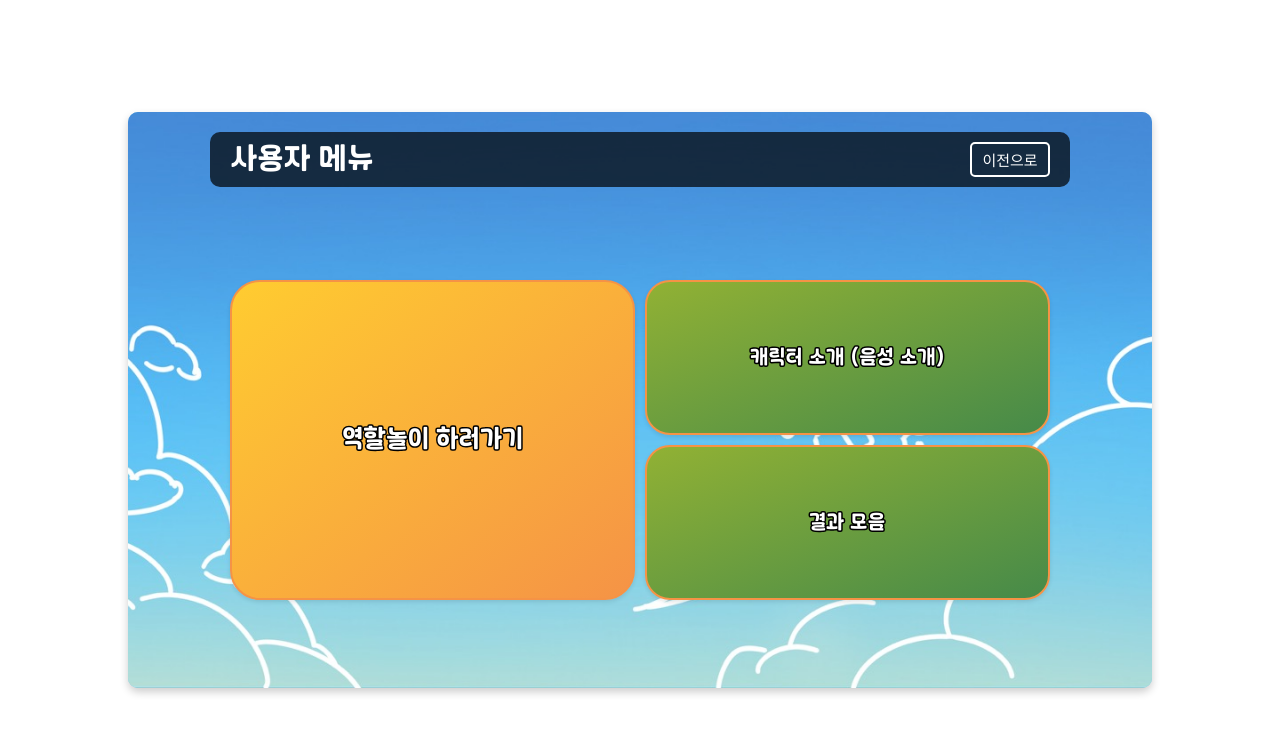
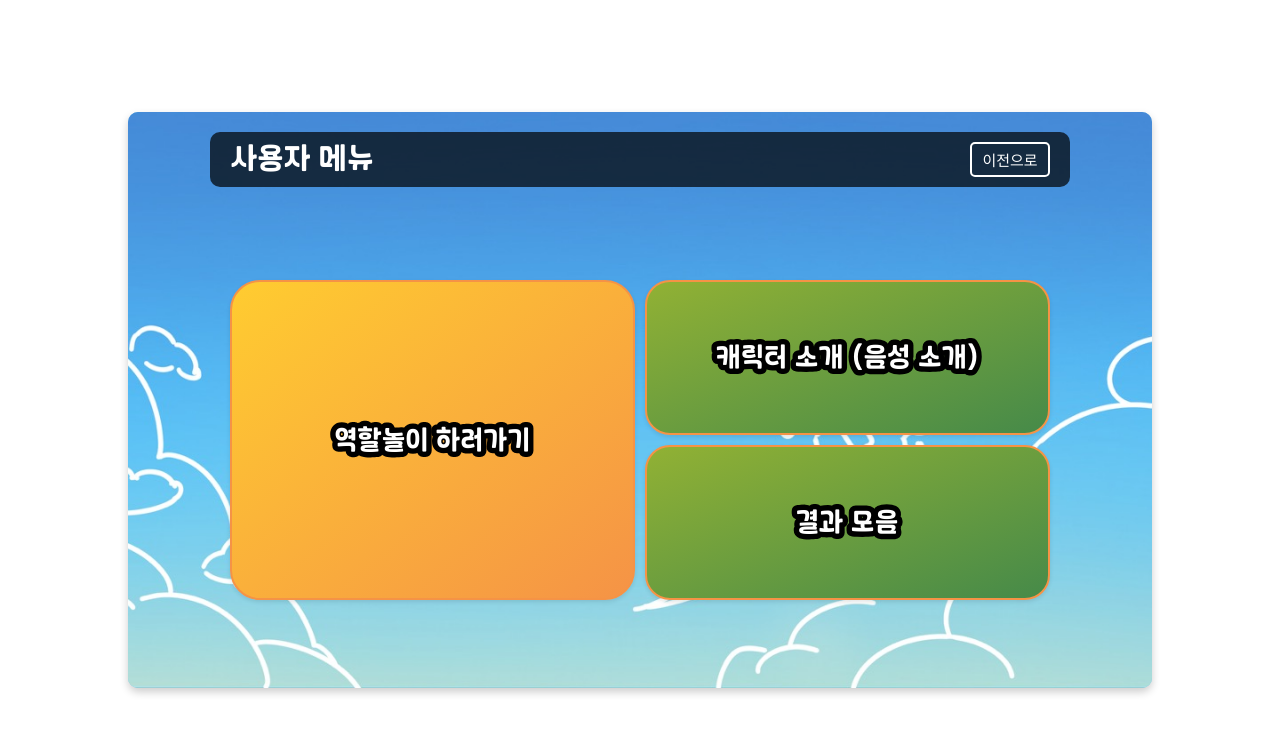
Before and after one commit to Prize-Three/roleplay_frontend, a React (Create React App) app: page / in a window 1280 px wide. Shown: the top 734 px of the page. Built offline with nearby package versions, Linux system fonts and the light colour scheme.

Commit message:
[Home] 이중 테두리 with SVG로 글씨에 테두리 적용

```diff
--- a/src/pages/Home/Home.jsx
+++ b/src/pages/Home/Home.jsx
@@ -5,6 +5,32 @@ import styles from './Home.module.scss';
 
 function Home() {
     const navigate = useNavigate();
+    const renderButtonContent = (text) => (
+        <svg className={styles.svgText} viewBox="0 0 200 50" xmlns="http://www.w3.org/2000/svg">
+            <text
+                x="50%"
+                y="50%"
+                textAnchor="middle"
+                dominantBaseline="middle"
+                className={styles.textOutline}
+                strokeLinejoin="round" /* 곡선 연결부를 둥글게 */
+            >
+                {text}
+            </text>
+            <text
+                x="50%"
+                y="50%"
+                textAnchor="middle"
+                dominantBaseline="middle"
+                className={styles.textMain}
+            >
+                {text}
+            </text>
+        </svg>
+    );
+
+
+
 
     return (
         <Layout>
@@ -17,18 +43,15 @@ function Home() {
                     <div className={styles.buttonContainer}>
                         <div className={styles.leftColumn}>
                             <button className={styles.startBtn} onClick={() => navigate('/situation')}>
-                                <span className={styles.textOutline}>역할놀이 하러가기</span>
-                                <span className={styles.textMain}>역할놀이 하러가기</span>
+                                {renderButtonContent('역할놀이 하러가기')}
                             </button>
                         </div>
                         <div className={styles.rightColumn}>
                             <button className={styles.menuButton} onClick={() => navigate('/voice-manage')}>
-                                <span className={styles.textOutline}>캐릭터 소개 (음성 소개)</span>
-                                <span className={styles.textMain}>캐릭터 소개 (음성 소개)</span>
+                                {renderButtonContent('캐릭터 소개 (음성 소개)')}
                             </button>
                             <button className={styles.menuButton} onClick={() => navigate('/total-result')}>
-                                <span className={styles.textOutline}>결과 모음</span>
-                                <span className={styles.textMain}>결과 모음</span>
+                                {renderButtonContent('결과 모음')}
                             </button>
                         </div>
                     </div>
--- a/src/pages/Home/Home.module.scss
+++ b/src/pages/Home/Home.module.scss
@@ -3,7 +3,6 @@
     height: 100%;
     border-radius: 10px;
     background-size: cover;
-
     background-image: url('../../../public/assets/home/newHomeImg.png');
     background-size: cover;
     background-position: center;
@@ -68,8 +67,8 @@
     display: flex;
     justify-content: space-between;
     align-items: center;
-    width: 80%; /* Adjust width as needed */
-    height: 80%; /* Adjust height as needed */
+    width: 80%;
+    height: 80%;
     padding: 20px;
     gap: 10px;
 }
@@ -91,66 +90,50 @@
     border: 2px solid #F59346;
     font-family: 'LaundryGothicBold', sans-serif;
     background: linear-gradient(to bottom right, #FFCC30, #F59346);
-
-    color: white;
-    font-size: 20px;
+    font-size: 15px;
     cursor: pointer;
     padding: 20px;
     text-align: center;
     border-radius: 10px;
     transition: background-color 0.3s ease, transform 0.3s ease;
     box-shadow: 0 2px 4px rgba(0, 0, 0, 0.1);
-    width: 100%; /* Ensure consistent button width */
+    width: 100%;
     position: relative;
 }
 
 .startBtn {
-    font-size: 25px;
+
     border-radius: 30px;
     height: 320px;
-
     background: linear-gradient(
-            to bottom right, /* Gradient direction */
-            #FFCC30 0%, /* Start color at 27% */
-            #F59346 100% /* End color at 56% */
+        to bottom right,
+        #FFCC30 0%,
+        #F59346 100%
     );
 }
 
 .menuButton {
     height: 155px;
     border-radius: 25px;
-
     background: linear-gradient(
-            to bottom right, /* Gradient direction */
-            #91B134 0%, /* Start color at 27% */
-            #468A49 100% /* End color at 56% */
+        to bottom right,
+        #91B134 0%,
+        #468A49 100%
     );
 }
 
-.textOutline {
-    color: transparent; /* 본문 텍스트를 투명하게 */
-    -webkit-text-stroke: 3px black; /* 테두리 두께 및 색상 */
-    position: absolute;
-    top: 50%;
-    left: 50%;
-    transform: translate(-50%, -50%); /* 정중앙으로 이동 */
+.svgText {
     width: 100%;
     height: 100%;
-    z-index: 1;
-    text-align: center;
-    display: flex;
-    justify-content: center;
-    align-items: center;
+}
+
+.textOutline {
+    fill: none; /* 내부 색상 없앰 */
+    stroke: black; /* 테두리 색상 */
+    stroke-width: 6px; /* 테두리 두께 */
 }
 
 .textMain {
-    position: relative;
-    color: white; /* 본문 텍스트 색상 */
-    z-index: 2;
+    fill: white; /* 본문 텍스트 색상 */
+    font-family: 'LaundryGothicBold', sans-serif;
 }
-
-.textMain {
-    position: relative;
-    color: white; /* 본문 텍스트 색상 */
-    z-index: 2;
-}
```
